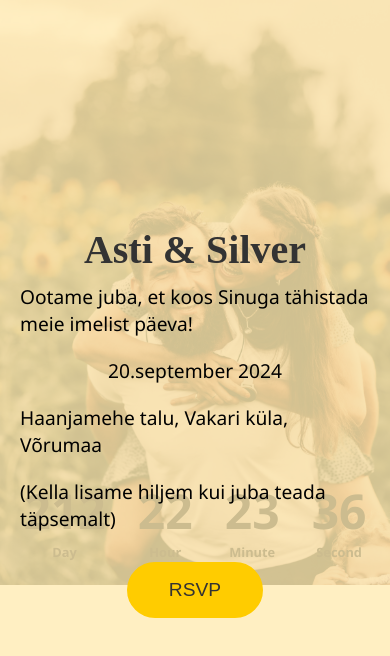
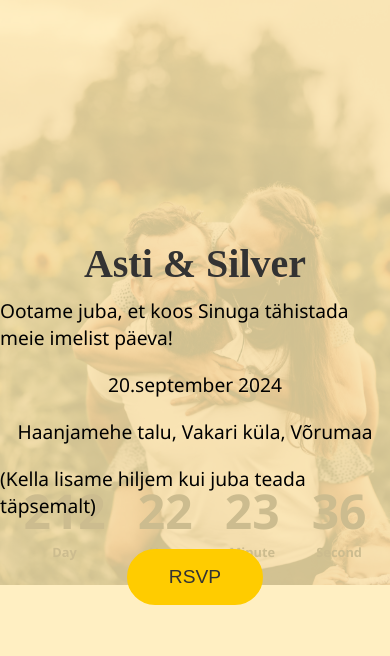
Before and after one commit to Asti-ja-Silver/Asti-ja-Silver.github.io, a plain HTML site: page index.html in a window 390 px wide. Drawn offline with nearby package versions, Linux system fonts and the light colour scheme.

Commit message:
padding problem?

```diff
--- a/styles.css
+++ b/styles.css
@@ -112,7 +112,7 @@ h3 {
     .text-content {
         width: 100%; /* Occupy full width */
         margin-top: 0; /* Add margin to separate from the background */
-        padding: 20px; /* Add padding for text */
+        padding: 0; /* Add padding for text */
         box-sizing: border-box; /* Include padding in width calculation */
     }
 }
```
